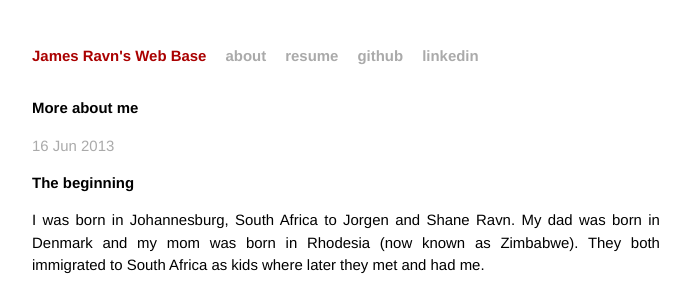
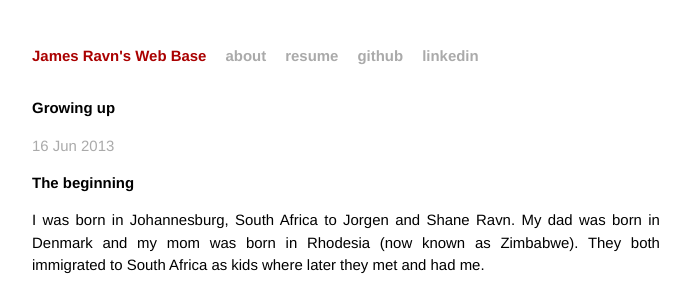
Before and after one commit to jsravn/old-blog, a Jekyll site: the page built from _posts/2013-06-16-growing-up.md, in a window 1280 px wide. Shown: the top 292 px of the page, without its empty margins (294-985 px from the left). Built offline with Jekyll 4.4.1, drawn with Linux system fonts in a browser that asks for light colours.

Commit message:
Revert "Rename 'growing-up' to 'more-about-me'"
This reverts commit 5bd54778d3bf04bc8cdf7040ceea330d68fcdf83.

```diff
--- a/_posts/2013-06-16-more-about-me.md
+++ b/_posts/2013-06-16-growing-up.md
@@ -1,6 +1,6 @@
 ---
 layout: post
-title: "More about me"
+title: "Growing up"
 ---
 
 The beginning
```
Also changed, not shown: about.md (+1 -1 lines).
